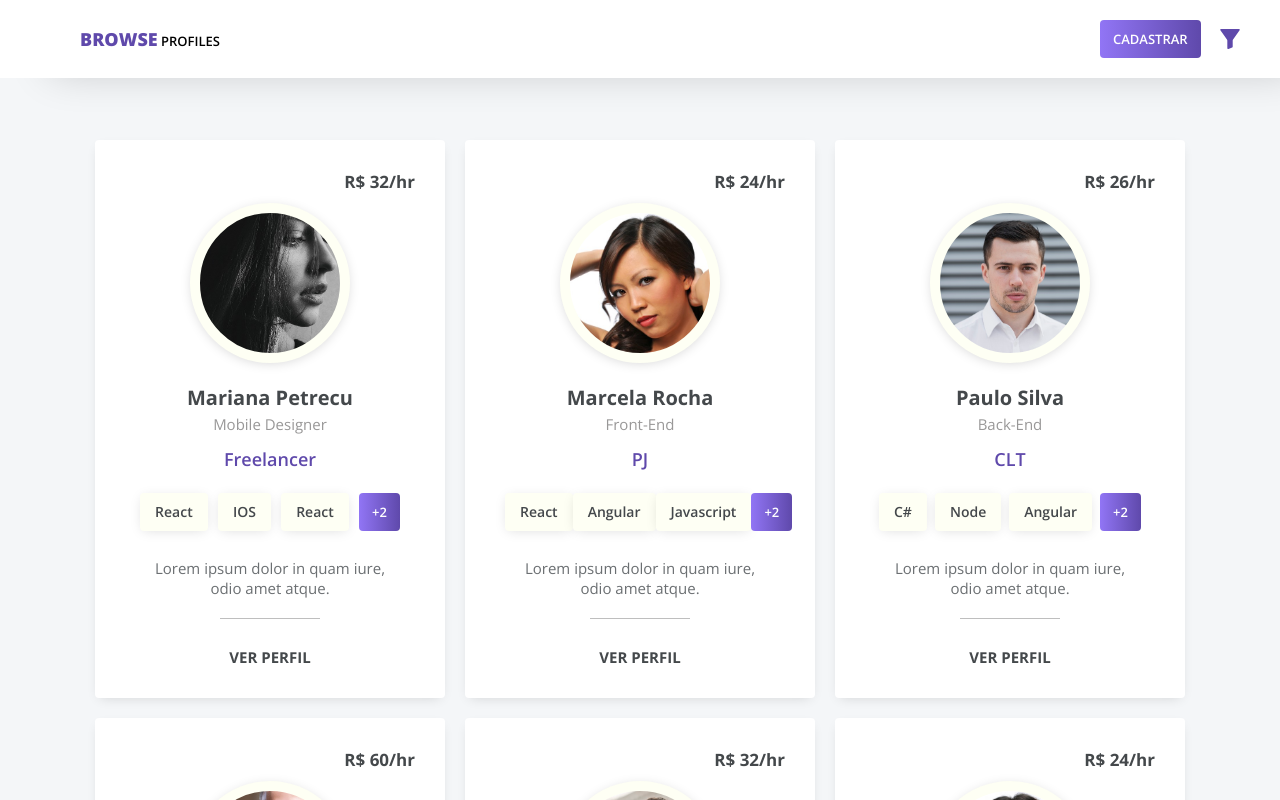
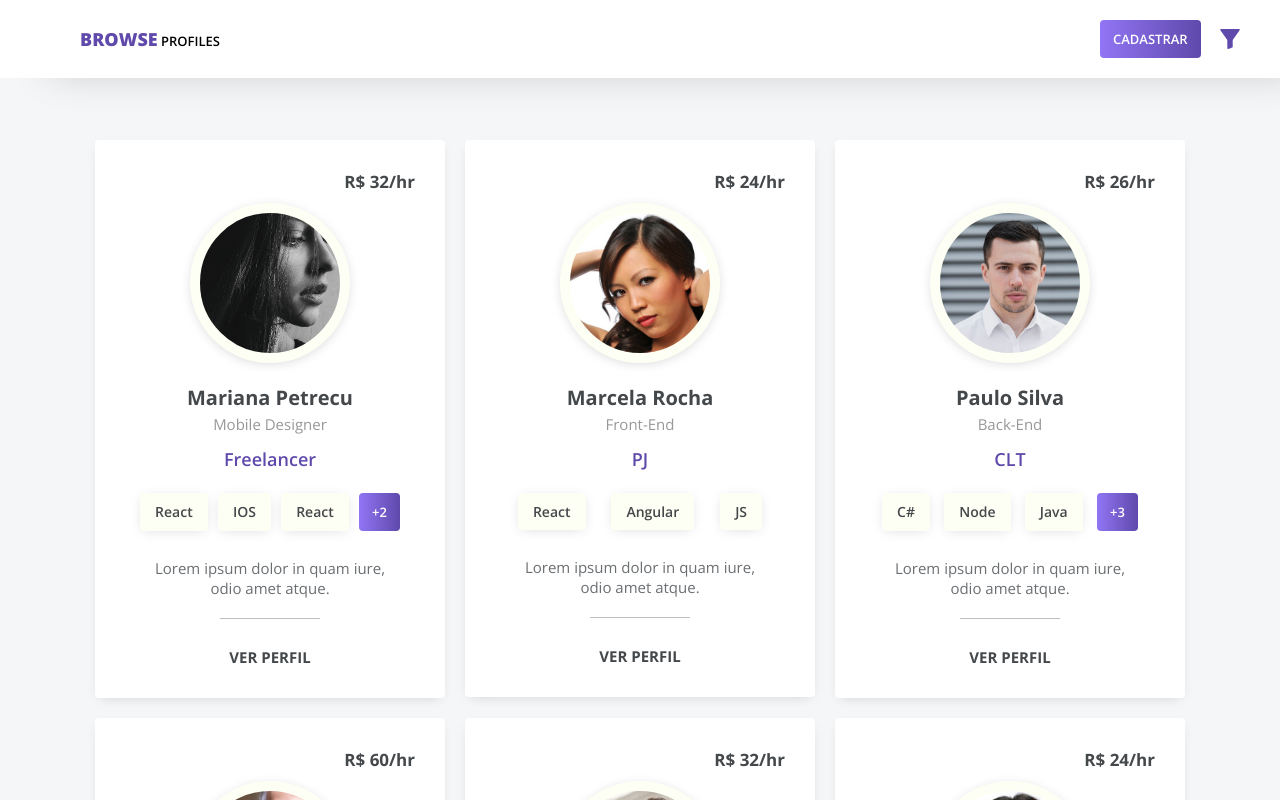
Before and after one commit to heliogsantos/browse-profiles, an Angular app: page / in a window 1280 px wide. Shown: the top 800 px of the page. Built offline with nearby package versions, Linux system fonts and the light colour scheme.

Commit message:
criei metodos para tratar as skills

```diff
--- a/src/app/list-cards/cards/cards.component.ts
+++ b/src/app/list-cards/cards/cards.component.ts
@@ -16,7 +16,7 @@ export class CardsComponent implements OnInit {
       name: "Mariana Petrecu",
       area: "Mobile Designer",
       contract: "Freelancer",
-      skills: ["React", "IOS", "React Native"],
+      skills: ["React", "IOS", "React Native", "Android", "CSS"],
       description: "Lorem ipsum dolor in quam iure, odio amet atque.",
       imageURL: "../../../../assets/images/avatar.jpg",
       hour: "R$ 32/hr"
@@ -25,7 +25,7 @@ export class CardsComponent implements OnInit {
       name: "Marcela Rocha",
       area: "Front-End",
       contract: "PJ",
-      skills: ["React", "Angular", "Javascript"],
+      skills: ["React", "Angular", "JS"],
       description: "Lorem ipsum dolor in quam iure, odio amet atque.",
       imageURL: "../../../../assets/images/marcela.jpg",
       hour: "R$ 24/hr"
@@ -34,7 +34,7 @@ export class CardsComponent implements OnInit {
       name: "Paulo Silva",
       area: "Back-End",
       contract: "CLT",
-      skills: ["C#", "Node", "Angular"],
+      skills: ["C#", "Node", "Java", "C#", "Node", "Java"],
       description: "Lorem ipsum dolor in quam iure, odio amet atque.",
       imageURL: "../../../../assets/images/paulo.jpg",
       hour: "R$ 26/hr"
@@ -61,7 +61,7 @@ export class CardsComponent implements OnInit {
       name: "Marcela Rocha",
       area: "Front-End",
       contract: "PJ",
-      skills: ["React", "Angular", "Javascript"],
+      skills: ["React", "Angular", "JS", "React", "Angular", "JS", "React", "Angular", "JS"],
       description: "Lorem ipsum dolor in quam iure, odio amet atque.",
       imageURL: "../../../../assets/images/marcela.jpg",
       hour: "R$ 24/hr"
@@ -70,7 +70,7 @@ export class CardsComponent implements OnInit {
       name: "Paulo Silva",
       area: "Back-End",
       contract: "CLT",
-      skills: ["C#", "Node", "Angular"],
+      skills: ["C#", "Node", "Java"],
       description: "Lorem ipsum dolor in quam iure, odio amet atque.",
       imageURL: "../../../../assets/images/paulo.jpg",
       hour: "R$ 26/hr"
--- a/src/app/shared/components/card/card.component.html
+++ b/src/app/shared/components/card/card.component.html
@@ -14,8 +14,8 @@
             <p class="font-600">{{profile.contract}}</p>
         </div>
         <div class="slills color-card">
-            <div class="skill font-600" *ngFor="let skill of profile.skills">{{firstName(skill)}}</div>
-            <div class="btn font-600">+2</div>
+            <div class="skill font-600" *ngFor="let skill of skillSize(profile.skills)">{{firstName(skill)}}</div>
+            <div class="btn font-600" *ngIf="profile.skills.length > 3">+{{moreSkill(profile.skills, skillSize(profile.skills))}}</div>
         </div>
     </div>
     <div class="footer">
--- a/src/app/shared/components/card/card.component.ts
+++ b/src/app/shared/components/card/card.component.ts
@@ -15,7 +15,15 @@ export class CardComponent implements OnInit {
     return name.split(" ")[0];
   }
 
+  skillSize(skills) {
+    return skills.slice(0, 3);
+  }
+
+  moreSkill(profile, skillSize) {
+    return profile.length - skillSize.length;
+  }
 
   ngOnInit() {
+
   }
 }
```
